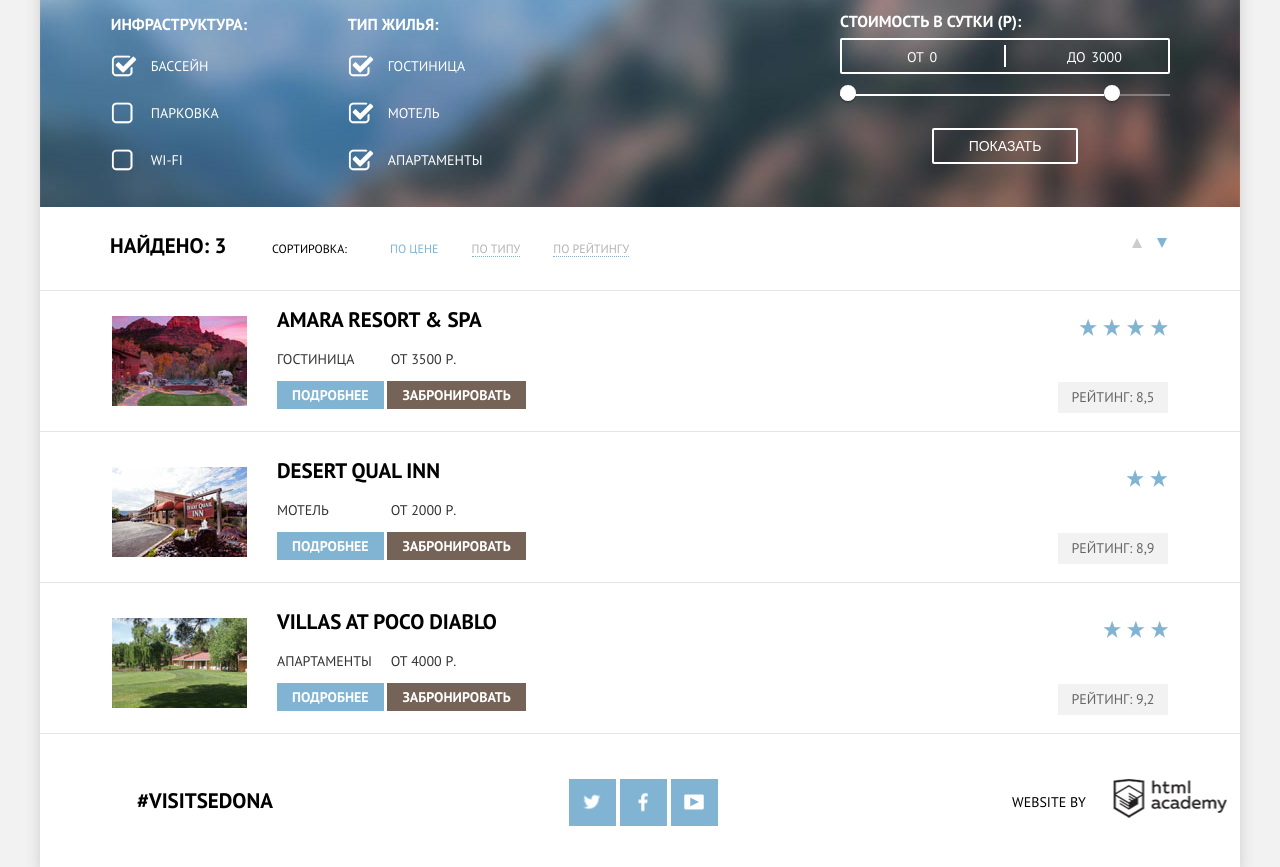
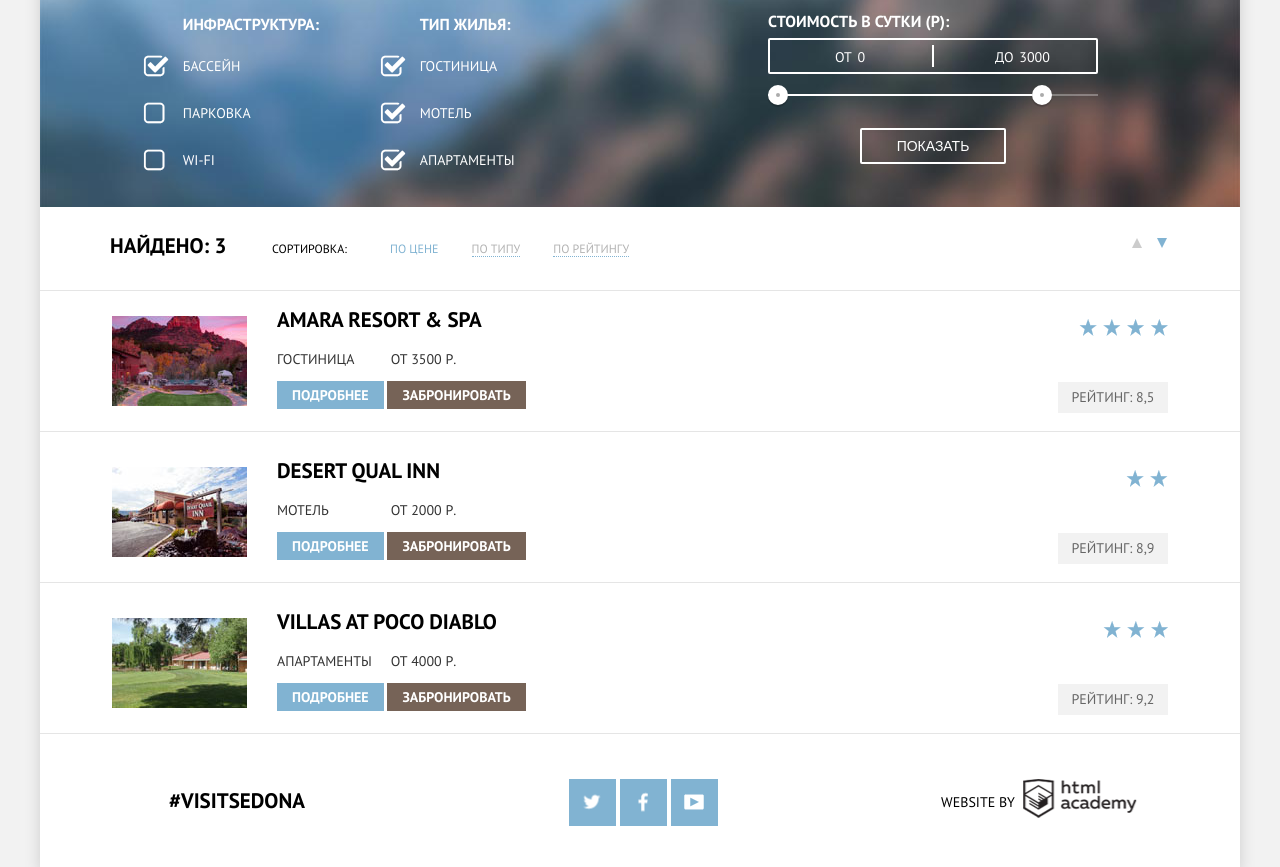
Before and after one commit to SokolovAG/275301-sedona, a plain HTML site: page hotels.html in a window 1280 px wide. Shown: the part 73-940 px from the top of the page. Drawn offline with Linux system fonts and the light colour scheme.

Commit message:
pre-finals fixes

```diff
--- a/css/style.css
+++ b/css/style.css
@@ -138,7 +138,7 @@ a.menu-active:active {
 }
 
 .about {
-    margin: 0 auto 27px;
+    margin: 0 auto 50px;
     text-align: center;
     width: 1200px;
     min-height: 155px;
@@ -643,6 +643,8 @@ a.menu-active:active {
     text-align: center;
     background-color: rgba(255, 255, 255, 0.8);
     margin-top: -123px;
+    padding-left: 6%;
+    padding-right: 6%;
 }
 
 .main-footer-hotel {
@@ -665,8 +667,8 @@ a.menu-active:active {
     float: left;
     line-height: 21px;
     font-size: 14px;
-    width: 330px;
-    padding: 44px 35px;
+    width: 285px;
+    padding: 44px 35px 44px 0;
 }
 
 .footer-social {
@@ -739,7 +741,7 @@ a.menu-active:active {
     font-size: 14px;
     line-height: 26px;
     color: #000000;
-    padding-right: 142px;
+    margin-right: 70px;
     padding-top: 45px;
 }
 
@@ -747,9 +749,9 @@ a.menu-active:active {
     content: "";
     position: absolute;
     top: 50%;
-    left: 38%;
-    -webkit-transform: translateX(20%);
-    transform: translateX(20%);
+    left: 50%;
+    -webkit-transform: translateX(40%);
+    transform: translateX(40%);
     width: 113px;
     height: 39px;
     font-size: 0;
@@ -770,13 +772,17 @@ a.menu-active:active {
     color: #fff;
     margin: 0 auto;
     padding-top: 20px;
+}
 
+.filter {
+    padding-left: 6%;
+    padding-right: 6%;
 }
+
 
 .filter-form ul {
     padding: 0;
     margin: 0;
-    padding-left: 40px;
 }
 
 .filter-form li {
@@ -807,7 +813,6 @@ a.menu-active:active {
 .hotel-type {
     width: 230px;
     float: left;
-    margin-right: 60px;
     border: none;
 }
 
@@ -831,7 +836,6 @@ a.menu-active:active {
 
 .filter-range-title {
     padding-top: 5px;
-    margin-right: 5px;
     margin-bottom: 5px;
     font-weight: 600;
     font-size: 16px;
@@ -914,6 +918,7 @@ a.menu-active:active {
     border-radius: 50%;
     box-shadow: 0 2px 1px 0 rgba(0, 1, 1, 0.2);
     cursor: pointer;
+    box-sizing: content-box;
 }
 
 .range-toggle:hover {
```
